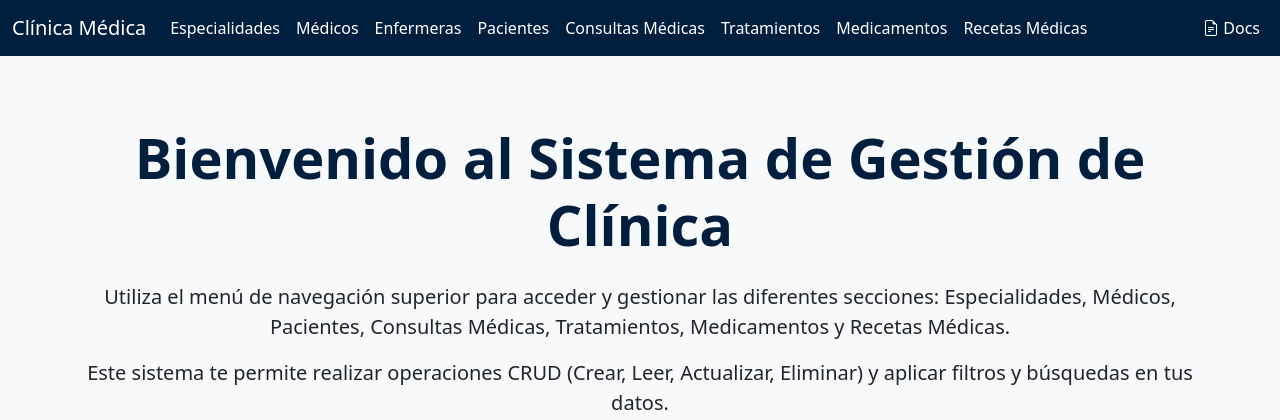
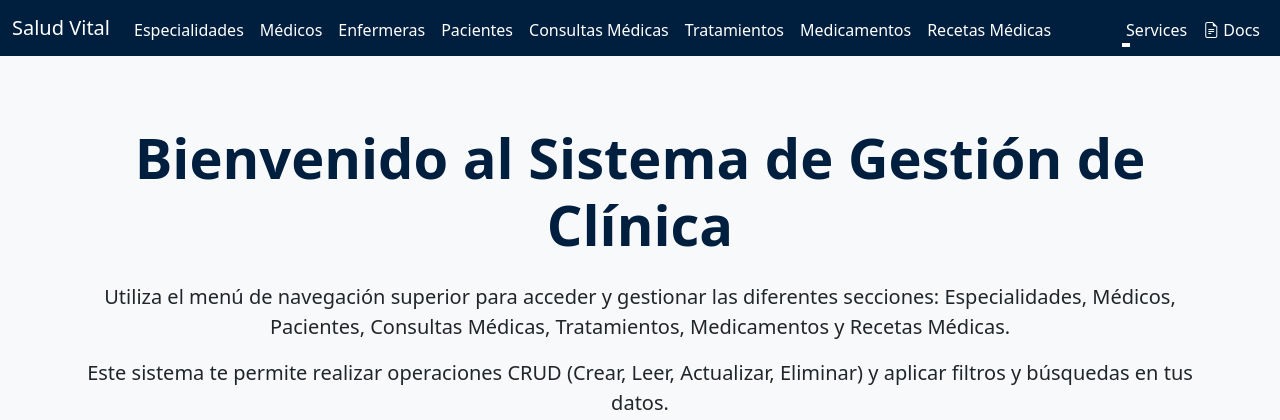
Before and after one commit to EduardoMardones/salud_vital, a Django app: page / in a window 1280 px wide. Shown: the top 420 px of the page. Run offline with Django 5.2, Linux system fonts and the light colour scheme; parts of the project's set-up code (start-up, migrations or seed data) failed here and were passed over.

Commit message:
programa final

```diff
--- a/api_clinica/models.py
+++ b/api_clinica/models.py
@@ -14,7 +14,7 @@
     correo = models.EmailField(unique=True)
     telefono = models.CharField(max_length=15, blank=True, null=True)
     activo = models.BooleanField(default=True)
-    especialidad = models.ForeignKey(Especialidad, on_delete=models.SET_NULL, null=True, related_name='medicos')
+    especialidad = models.ForeignKey(Especialidad, on_delete=models.CASCADE,  related_name='medicos')
 
     def get__full__name(self):
         return f'{self.nombre} {self.apellido}'
@@ -100,8 +100,7 @@
     # Aquí la ForeignKey al modelo Medico
     medico_a_cargo = models.ForeignKey(
         'Medico',
-        on_delete=models.SET_NULL,
-        null=True,
+        on_delete=models.CASCADE,
         blank=True, # Permite que una enfermera no tenga un médico asignado inicialmente
         related_name='enfermeras_asignadas' # Nombre inverso para acceder desde Medico
     )
--- a/api_clinica/serializers.py
+++ b/api_clinica/serializers.py
@@ -1,6 +1,7 @@
 # api_clinica/serializers.py
 from rest_framework import serializers
 from .models import Especialidad, Medico, Paciente, ConsultaMedica, Tratamiento, Medicamento, RecetaMedica, Enfermera
+
 
 # Serializador para el modelo Especialidad
 class EspecialidadSerializer(serializers.ModelSerializer):
--- a/api_clinica/templates/api_clinica/base.html
+++ b/api_clinica/templates/api_clinica/base.html
@@ -23,6 +23,43 @@
         .navbar-custom .nav-link:hover {
             color: #e0e0e0; /* Blanco más claro al pasar el ratón */
         }
+        /* Estilos para el efecto de subrayado blanco */
+        .navbar-custom .nav-item .nav-link {
+            position: relative; /* Necesario para posicionar el pseudo-elemento */
+            padding-bottom: 5px; /* Espacio para la línea */
+        }
+
+        .navbar-custom .nav-item .nav-link::after {
+            content: ''; /* Contenido vacío para el pseudo-elemento */
+            position: absolute;
+            left: 0;
+            bottom: 0; /* Posicionar en la parte inferior del enlace */
+            width: 0; /* Ancho inicial 0 */
+            height: 2px; /* Grosor de la línea */
+            background-color: #ffffff; /* Color blanco */
+            transition: width 0.3s ease-in-out; /* Transición suave para el ancho */
+        }
+
+        .navbar-custom .nav-item .nav-link:hover::after {
+            width: 100%; /* Ancho completo al hacer hover */
+        }
+        /* Fin de estilos para el efecto de subrayado blanco */
+
+        /* Estilos para el dropdown-item */
+        .navbar-custom .dropdown-menu {
+            background-color: #001f3f; /* Mismo color de fondo que el navbar */
+            border: none;
+        }
+
+        .navbar-custom .dropdown-item {
+            color: #ffffff; /* Color de texto blanco para los ítems */
+        }
+
+        .navbar-custom .dropdown-item:hover {
+            background-color: #003366; /* Un azul más oscuro al pasar el ratón */
+            color: #ffffff;
+        }
+
         .footer {
             background-color: #001f3f;
             color: #ffffff;
@@ -57,7 +94,7 @@
 <body>
     <nav class="navbar navbar-expand-lg navbar-custom">
         <div class="container-fluid">
-            <a class="navbar-brand" href="{% url 'home' %}">Clínica Médica</a>
+            <a class="navbar-brand" href="{% url 'home' %}">Salud Vital</a>
             <button class="navbar-toggler" type="button" data-bs-toggle="collapse" data-bs-target="#navbarNav" aria-controls="navbarNav" aria-expanded="false" aria-label="Toggle navigation">
                 <span class="navbar-toggler-icon"></span>
             </button>
@@ -89,8 +126,17 @@
                     </li>
                 </ul>
 
-                {# Nuevo ul para alinear a la derecha #}
+                {# Nuevo ul para alinear a la derecha, incluyendo el nuevo dropdown #}
                 <ul class="navbar-nav ms-auto mb-2 mb-lg-0"> {# ms-auto empuja estos elementos a la derecha #}
+                    <li class="nav-item dropdown">
+                        <a class="nav-link dropdown-toggle" href="#" id="navbarDropdownServices" role="button" data-bs-toggle="dropdown" aria-expanded="false">
+                            Services
+                        </a>
+                        <ul class="dropdown-menu" aria-labelledby="navbarDropdownServices">
+                            <li><a class="dropdown-item" href="{% url 'admin:index' %}">Admin</a></li>
+                            <li><a class="dropdown-item" href="/api/">API</a></li> {# ¡CAMBIADO! Apunta a la URL de la API #}
+                        </ul>
+                    </li>
                     <li class="nav-item">
                         <a class="nav-link" href="{% url 'swagger-ui' %}">
                             <i class="bi bi-file-earmark-text"></i> Docs
--- a/api_clinica/urls.py
+++ b/api_clinica/urls.py
@@ -1,8 +1,31 @@
 # api_clinica/urls.py
-from django.urls import path
+from django.urls import path, include
 from . import views
+from rest_framework.routers import DefaultRouter
+from .views import (
+    EspecialidadViewSet,
+    MedicoViewSet,
+    PacienteViewSet,
+    ConsultaMedicaViewSet,
+    TratamientoViewSet,
+    MedicamentoViewSet,
+    RecetaMedicaViewSet,
+    EnfermeraViewSet
+)
+
+# Crea un router y registra nuestros viewsets con él.
+router = DefaultRouter()
+router.register(r'especialidades', EspecialidadViewSet)
+router.register(r'medicos', MedicoViewSet)
+router.register(r'pacientes', PacienteViewSet)
+router.register(r'consultas', ConsultaMedicaViewSet)
+router.register(r'tratamientos', TratamientoViewSet)
+router.register(r'medicamentos', MedicamentoViewSet)
+router.register(r'recetas', RecetaMedicaViewSet)
+router.register(r'enfermeras', EnfermeraViewSet)
 
 urlpatterns = [
+    path('', include(router.urls)),
     # URLs para las vistas de la API (DRF)
     path('especialidades/', views.EspecialidadListCreate.as_view(), name='especialidad-list-create'), # Listar y crear especialidades
     path('especialidades/<int:pk>/', views.EspecialidadRetrieveUpdateDestroy.as_view(), name='especialidad-detail'), # Ver, actualizar y eliminar especialidad
@@ -71,5 +94,5 @@
 
 
     # URL para la página de inicio (dashboard o página principal)
-    path('', views.home, name='home'),
+
 ]
--- a/api_clinica/views.py
+++ b/api_clinica/views.py
@@ -2,6 +2,8 @@
 from django.contrib import messages
 from django.db.models import Q # Para filtros y búsquedas
 from rest_framework import generics # Para las vistas de la API REST
+from rest_framework import viewsets
+
 
 # Importar todos los modelos, incluyendo Enfermera
 from .models import Especialidad, Medico, Paciente, ConsultaMedica, Tratamiento, Medicamento, RecetaMedica, Enfermera
@@ -11,6 +13,73 @@
 # Importar todos los formularios, incluyendo EnfermeraForm (¡recuerda crear este!)
 from .forms import EspecialidadForm, MedicoForm, PacienteForm, ConsultaMedicaForm, TratamientoForm, \
     MedicamentoForm, RecetaMedicaForm, EnfermeraForm
+
+
+
+
+# ViewSet para Especialidad
+class EspecialidadViewSet(viewsets.ModelViewSet):
+    """
+    API endpoint que permite a las especialidades ser vistas o editadas.
+    """
+    queryset = Especialidad.objects.all()
+    serializer_class = EspecialidadSerializer
+
+# ViewSet para Medico
+class MedicoViewSet(viewsets.ModelViewSet):
+    """
+    API endpoint que permite a los médicos ser vistos o editados.
+    """
+    queryset = Medico.objects.all()
+    serializer_class = MedicoSerializer
+
+# ViewSet para Paciente
+class PacienteViewSet(viewsets.ModelViewSet):
+    """
+    API endpoint que permite a los pacientes ser vistos o editados.
+    """
+    queryset = Paciente.objects.all()
+    serializer_class = PacienteSerializer
+
+# ViewSet para ConsultaMedica
+class ConsultaMedicaViewSet(viewsets.ModelViewSet):
+    """
+    API endpoint que permite a las consultas médicas ser vistas o editadas.
+    """
+    queryset = ConsultaMedica.objects.all()
+    serializer_class = ConsultaMedicaSerializer
+
+# ViewSet para Tratamiento
+class TratamientoViewSet(viewsets.ModelViewSet):
+    """
+    API endpoint que permite a los tratamientos ser vistos o editados.
+    """
+    queryset = Tratamiento.objects.all()
+    serializer_class = TratamientoSerializer
+
+# ViewSet para Medicamento
+class MedicamentoViewSet(viewsets.ModelViewSet):
+    """
+    API endpoint que permite a los medicamentos ser vistos o editados.
+    """
+    queryset = Medicamento.objects.all()
+    serializer_class = MedicamentoSerializer
+
+# ViewSet para RecetaMedica
+class RecetaMedicaViewSet(viewsets.ModelViewSet):
+    """
+    API endpoint que permite a las recetas médicas ser vistas o editadas.
+    """
+    queryset = RecetaMedica.objects.all()
+    serializer_class = RecetaMedicaSerializer
+
+# ViewSet para Enfermera
+class EnfermeraViewSet(viewsets.ModelViewSet):
+    """
+    API endpoint que permite a las enfermeras ser vistas o editadas.
+    """
+    queryset = Enfermera.objects.all()
+    serializer_class = EnfermeraSerializer
 
 """
     Este archivo contiene todas las vistas para la aplicación 'api_clinica'.
@@ -655,3 +724,6 @@
         return redirect('web_enfermera_list')
     return render(request, 'api_clinica/enfermera/enfermera_confirm_delete.html', {'enfermera': enfermera})
 # -----------------------------------------------------------------------------
+
+def inicio(request):
+    return render(request, "api_clinica/home.html")
--- a/proyecto_clinica/urls.py
+++ b/proyecto_clinica/urls.py
@@ -18,11 +18,12 @@
 from django.contrib import admin
 from django.urls import path, include
 from drf_spectacular.views import SpectacularAPIView, SpectacularSwaggerView, SpectacularRedocView
+from api_clinica.views import inicio
 
 urlpatterns = [
     path('admin/', admin.site.urls), # URL para el panel de administración de Django
     path('api/', include('api_clinica.urls')), # Incluye las URLs de la aplicación api_clinica bajo el prefijo /api/
-    path('', include('api_clinica.urls')), # Incluye las URLs de la aplicación api_clinica directamente en la raíz para las vistas web.
+    path('', inicio, name='home'), # Incluye las URLs de la aplicación api_clinica directamente en la raíz para las vistas web.
     path('api/schema/', SpectacularAPIView.as_view(), name='schema'),
     # Opcional: interfaz de usuario de Swagger
     path('api/schema/swagger-ui/', SpectacularSwaggerView.as_view(url_name='schema'), name='swagger-ui'),
```
